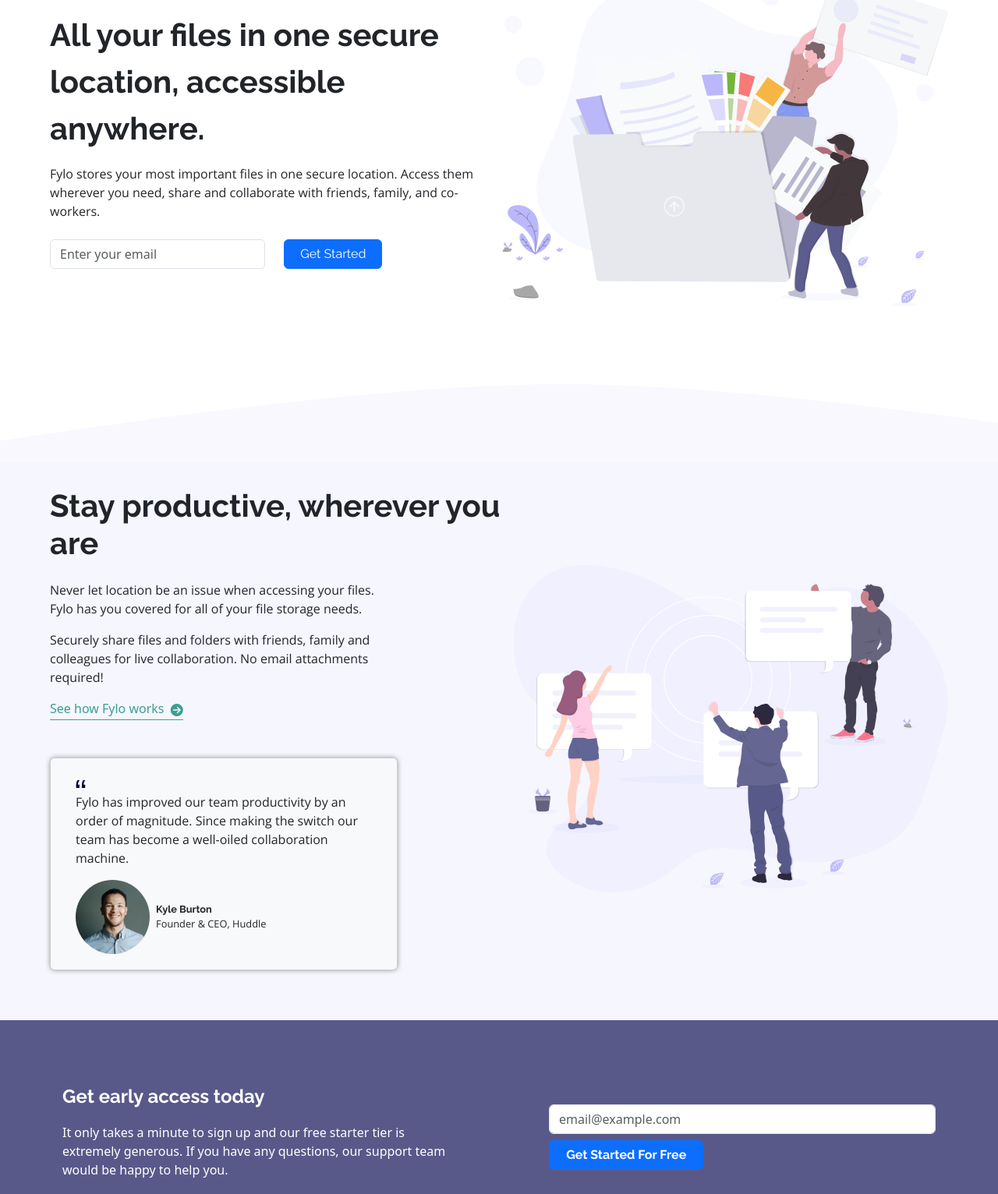
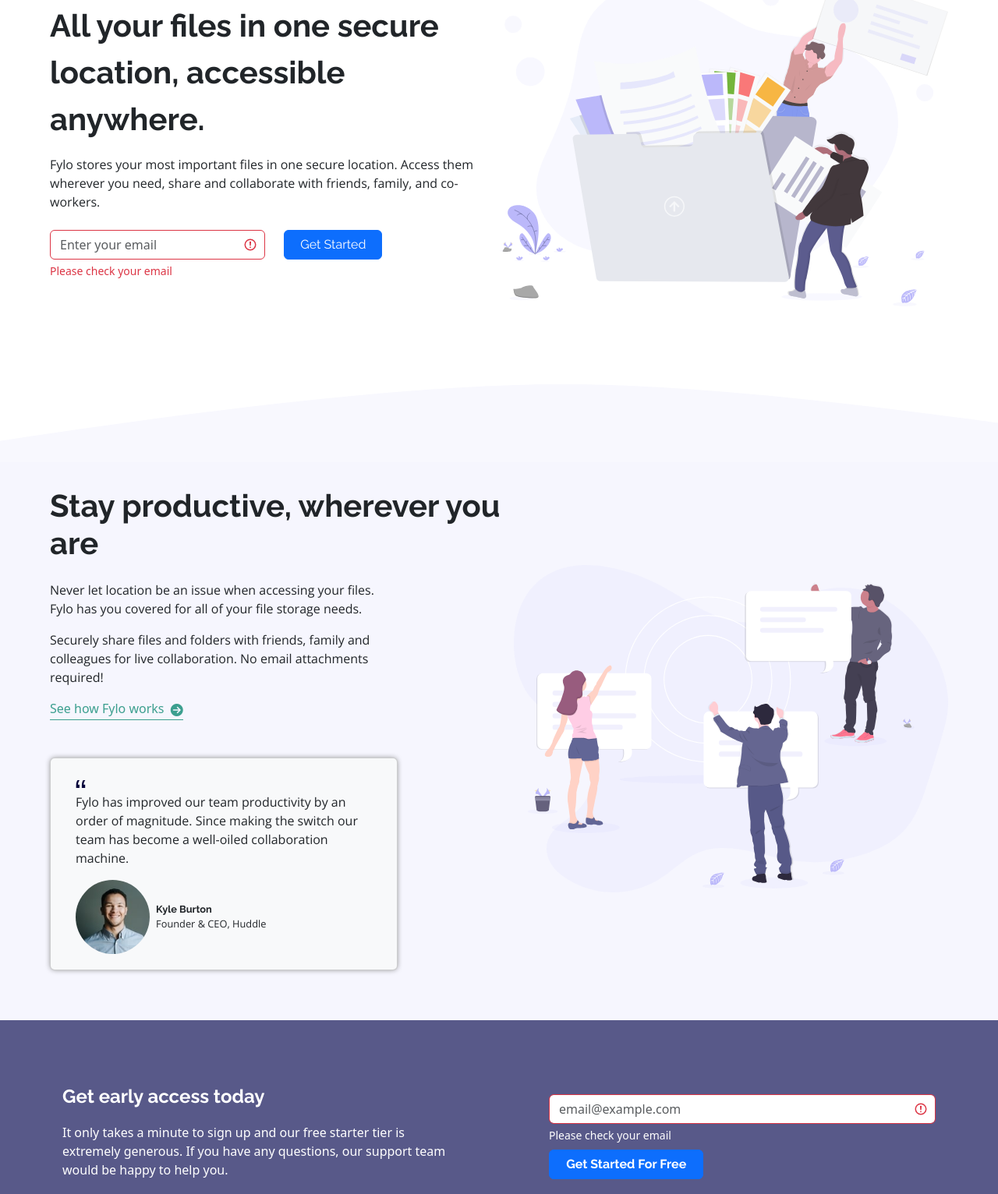
Before and after one commit to kaung-minkhant/fylo-landing-page-2-column, a plain HTML site: page index.html in a window 1280 px wide. Shown: the part 220-1752 px from the top of the page at 78% size. Drawn offline with nearby package versions, Linux system fonts and the light colour scheme.

Commit message:
changed input fields into forms, added form validation, need to add link hover tho

```diff
--- a/index.html
+++ b/index.html
@@ -49,15 +49,19 @@
           Access them wherever you need, share and collaborate with friends,
           family, and co-workers.</p>
 
-        <div class="row">
+        <form class="row was-validated">
           <div class="col-md-6 col-12">
-            <input type="text" class="form-control" placeholder="Enter your email" />
+            <input type="text" class="form-control" placeholder="Enter your email" required/>
+            <div class="invalid-feedback">
+              Please check your email
+            </div>
           </div>
+
           <div class="col-md-3 col-12 mt-3 mt-md-0">
-            <button class="call-to-action btn btn-primary w-100">Get Started</button>
+            <button type="submit" class="call-to-action btn btn-primary w-100">Get Started</button>
           </div>
           <div class="col-md-3 d-none d-md-block"></div>
-        </div>
+        </form>
       </div>
       <div>
         <img class="w-100 mb-3 mb-md-0" src="./images/illustration-1.svg" />
@@ -106,10 +110,13 @@
           generous.
           If you have any questions, our support team would be happy to help you.</p>
       </div>
-      <div class="early-access-input d-flex flex-column">
-        <input class="form-control early-access-text" placeholder="email@example.com" type="email" />
-        <button class="btn btn-primary mt-2 early-access-btn headings">Get Started For Free</button>
-      </div>
+      <form class="was-validated early-access-input d-flex flex-column">
+        <input class="form-control early-access-text" placeholder="email@example.com" type="email" required />
+        <div class="white-invalid invalid-feedback">
+          Please check your email
+        </div>
+        <button type="submit" class="btn btn-primary mt-2 early-access-btn headings">Get Started For Free</button>
+      </form>
     </div>
     <footer>
       <div class="footer">
--- a/styles.css
+++ b/styles.css
@@ -142,6 +142,9 @@
     font-size: 2rem;
 }
 
+.white-invalid {
+    color: white;
+}
 
 @media (max-width:800px) {
     .main {
```
